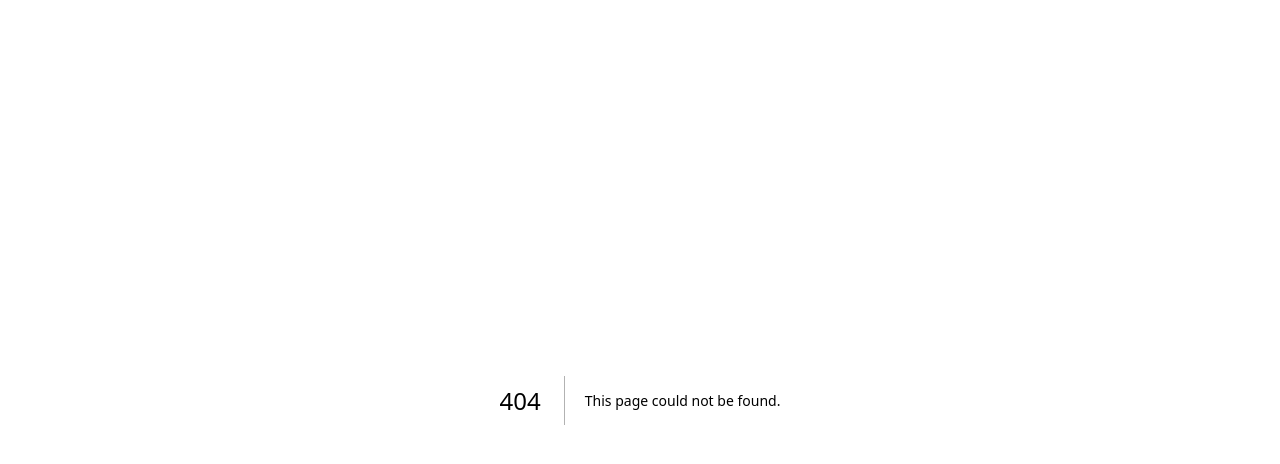
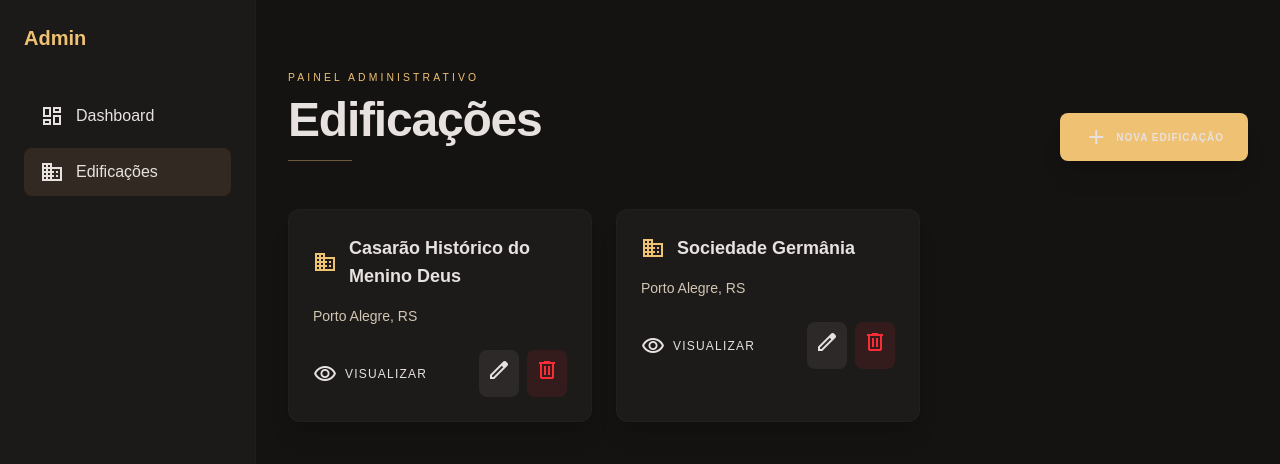
Before and after one commit to POA-Alema/UPAA-frontend, a Next.js app: page /admin/edificacoes in a window 1280 px wide. Before the commit this address had no page. Shown: the top 464 px of the page. Built offline with nearby package versions, Linux system fonts and the light colour scheme.

Commit message:
Inicio da feature de CMS

```diff
--- /dev/null
+++ b/src/app/admin/edificacoes/page.tsx
@@ -0,0 +1,101 @@
+import Link from "next/link";
+import DeleteButton from "@/components/admin/DeleteButton";
+
+interface Edificacao {
+  id: string;
+  titulo: string;
+  localizacao: string;
+}
+
+// Dados mockados para teste inicial
+const mockEdificacoes: Edificacao[] = [
+  {
+    id: "1",
+    titulo: "Casarão Histórico do Menino Deus",
+    localizacao: "Porto Alegre, RS",
+  },
+  {
+    id: "2",
+    titulo: "Sociedade Germânia",
+    localizacao: "Porto Alegre, RS",
+  },
+];
+
+export default function EdificacoesPage() {
+  return (
+    <section className="min-h-screen bg-background text-on-background pt-16 pb-20 px-8 font-body">
+      <div className="max-w-6xl mx-auto">
+        {/* Header */}
+        <div className="flex flex-col md:flex-row md:items-end md:justify-between gap-6 mb-12">
+          <div>
+            <span className="font-label uppercase tracking-[0.3em] text-[0.65rem] text-primary">
+              Painel Administrativo
+            </span>
+            <h1 className="font-headline font-extrabold text-3xl md:text-5xl text-on-surface tracking-tight mt-2">
+              Edificações
+            </h1>
+            <div className="w-16 h-[1px] bg-primary mt-4 opacity-40"></div>
+          </div>
+
+          <Link
+            href="/admin/edificacoes/new"
+            className="bg-primary text-on-primary font-headline font-bold py-3 px-6 rounded-lg shadow-xl hover:bg-primary/90 transition-all flex items-center gap-2 uppercase tracking-widest text-[10px]"
+          >
+            <span className="material-symbols-outlined text-lg">add</span>
+            Nova Edificação
+          </Link>
+        </div>
+
+        {/* Grid de Edificações */}
+        <div className="grid grid-cols-1 md:grid-cols-2 lg:grid-cols-3 gap-6">
+          {mockEdificacoes.map((edificacao) => (
+            <div
+              key={edificacao.id}
+              className="bg-surface-container-high/40 p-6 rounded-xl border border-outline-variant/10 shadow-xl transition-all hover:shadow-2xl"
+            >
+              <div className="flex items-center gap-3 mb-4">
+                <span className="material-symbols-outlined text-primary">
+                  domain
+                </span>
+                <h3 className="font-headline font-bold text-lg text-on-surface">
+                  {edificacao.titulo}
+                </h3>
+              </div>
+
+              <p className="text-sm text-on-surface-variant mb-6">
+                {edificacao.localizacao}
+              </p>
+
+              {/* Ações */}
+              <div className="flex justify-between items-center gap-2">
+                <Link
+                  href={`/admin/edificacoes/${edificacao.id}`}
+                  className="flex items-center gap-2 text-xs uppercase tracking-widest text-primary hover:underline"
+                >
+                  <span className="material-symbols-outlined text-sm">
+                    visibility
+                  </span>
+                  Visualizar
+                </Link>
+
+                <div className="flex gap-2">
+                  <Link
+                    href={`/admin/edificacoes/${edificacao.id}/edit`}
+                    className="p-2 rounded-lg bg-surface-container-high hover:bg-surface-container-high/70 transition-colors"
+                    aria-label="Editar edificação"
+                  >
+                    <span className="material-symbols-outlined text-on-surface">
+                      edit
+                    </span>
+                  </Link>
+
+                  <DeleteButton id={edificacao.id} />
+                </div>
+              </div>
+            </div>
+          ))}
+        </div>
+      </div>
+    </section>
+  );
+}
--- /dev/null
+++ b/src/app/admin/layout.tsx
@@ -0,0 +1,40 @@
+import { ReactNode } from "react";
+import Link from "next/link";
+
+export default function AdminLayout({
+  children,
+}: {
+  children: ReactNode;
+}) {
+  return (
+    <div className="flex min-h-screen bg-background text-on-background font-body">
+      {/* Sidebar */}
+      <aside className="w-64 border-r border-outline-variant/10 bg-surface-container-high/30 p-6">
+        <h1 className="font-headline font-bold text-xl text-primary mb-10">
+          Admin
+        </h1>
+
+        <nav className="flex flex-col gap-2">
+          <Link
+            href="/admin"
+            className="flex items-center gap-3 px-4 py-3 rounded-lg hover:bg-surface-container-high transition-colors"
+          >
+            <span className="material-symbols-outlined">dashboard</span>
+            Dashboard
+          </Link>
+
+          <Link
+            href="/admin/edificacoes"
+            className="flex items-center gap-3 px-4 py-3 rounded-lg bg-primary/10 text-primary"
+          >
+            <span className="material-symbols-outlined">domain</span>
+            Edificações
+          </Link>
+        </nav>
+      </aside>
+
+      {/* Conteúdo */}
+      <main className="flex-1">{children}</main>
+    </div>
+  );
+}
--- /dev/null
+++ b/src/components/admin/DeleteButton.tsx
@@ -0,0 +1,57 @@
+"use client";
+
+import { useState } from "react";
+
+interface DeleteButtonProps {
+  id: string;
+  onDelete?: (id: string) => void;
+}
+
+export default function DeleteButton({
+  id,
+  onDelete,
+}: DeleteButtonProps) {
+  const [isLoading, setIsLoading] = useState(false);
+
+  const handleDelete = async () => {
+    const confirmed = window.confirm(
+      "Tem certeza que deseja excluir esta edificação?"
+    );
+
+    if (!confirmed) return;
+
+    try {
+      setIsLoading(true);
+
+      // Futuramente você poderá integrar com o backend:
+      // await deleteEdificacao(id);
+
+      console.log("Edificação removida:", id);
+
+      if (onDelete) {
+        onDelete(id);
+      }
+
+      alert("Edificação removida com sucesso!");
+    } catch (error) {
+      console.error(error);
+      alert("Erro ao remover a edificação.");
+    } finally {
+      setIsLoading(false);
+    }
+  };
+
+  return (
+    <button
+      type="button"
+      onClick={handleDelete}
+      disabled={isLoading}
+      aria-label="Remover edificação"
+      className="p-2 rounded-lg bg-red-500/10 hover:bg-red-500/20 transition-colors disabled:opacity-50"
+    >
+      <span className="material-symbols-outlined text-red-500">
+        {isLoading ? "hourglass_empty" : "delete"}
+      </span>
+    </button>
+  );
+}
```
Also changed, not shown: public/images/theodoro -1.png (added), src/app/admin/edificacoes/[id]/edit/page.tsx (added), src/app/admin/edificacoes/[id]/page.tsx (added), src/app/admin/edificacoes/new/page.tsx (added), src/app/admin/page.tsx (added), src/components/admin/AssetCard.tsx (added), src/components/admin/Header.tsx (added), src/components/admin/Sidebar.tsx (added), src/services/edificacoes.ts (added), src/types/edificacao.ts (added).
